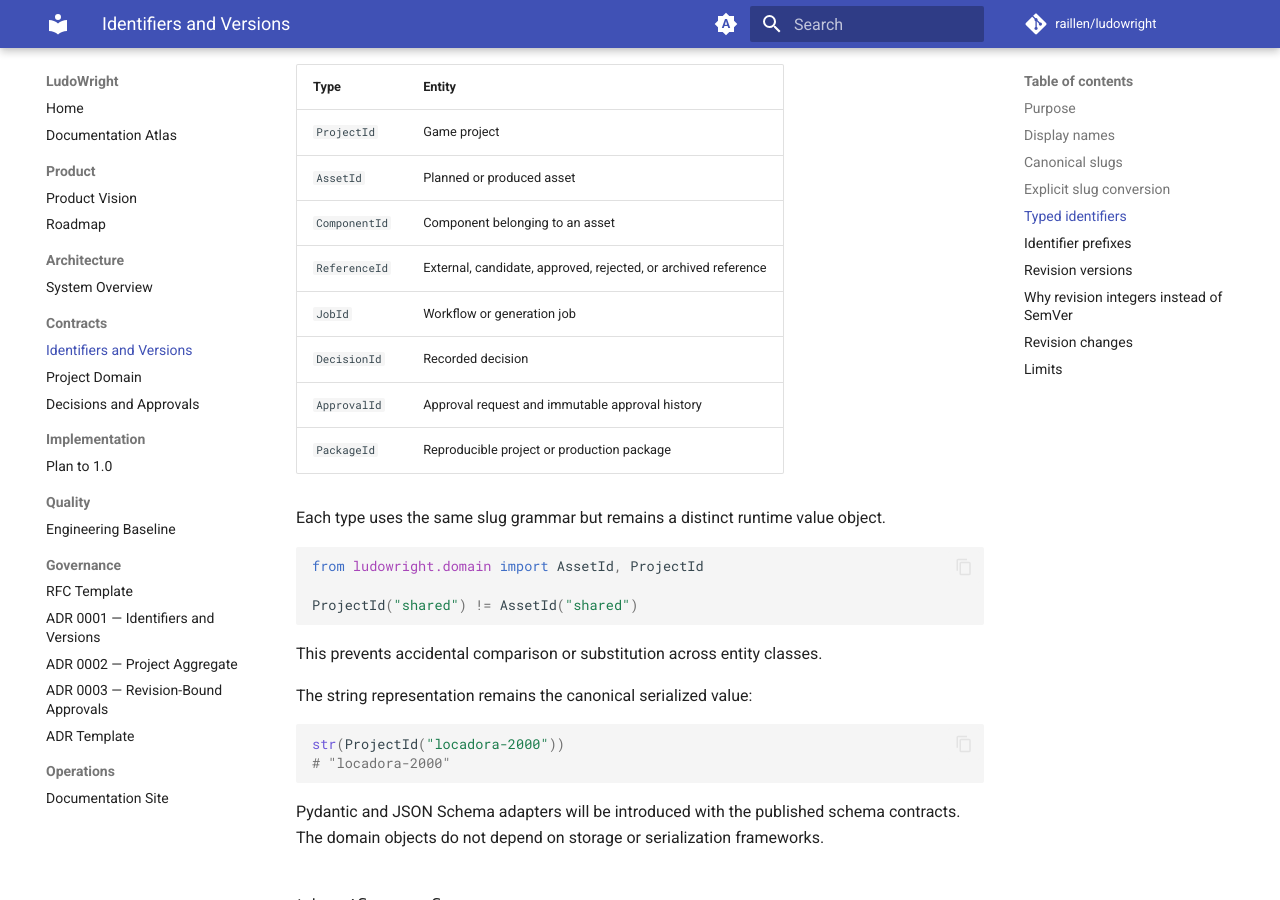
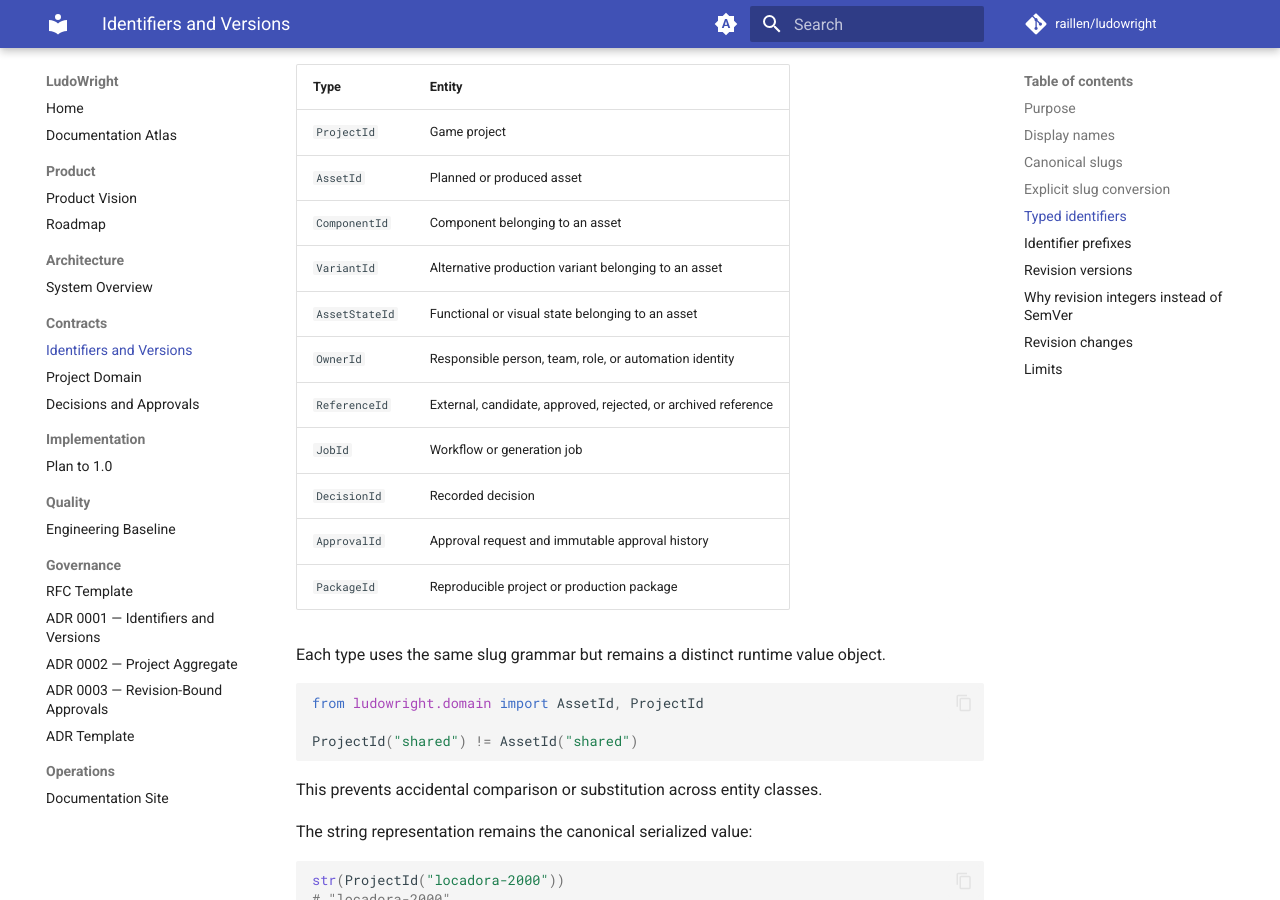
Before and after one commit to raillen/ludowright, an MkDocs documentation site: the page built from docs/contracts/IDENTIFIERS_AND_VERSIONS.md, in a window 1280 px wide and 900 px high, scrolled down 2396 px. Built offline with MkDocs 1.6.1 and Material for MkDocs 9.7.7, drawn with Linux system fonts in a browser that asks for light colours; comment, search, counter and statistics services are not loaded.

Commit message:
Document asset element and owner identifiers

```diff
--- a/docs/contracts/IDENTIFIERS_AND_VERSIONS.md
+++ b/docs/contracts/IDENTIFIERS_AND_VERSIONS.md
@@ -105,6 +105,9 @@
 | `ProjectId` | Game project |
 | `AssetId` | Planned or produced asset |
 | `ComponentId` | Component belonging to an asset |
+| `VariantId` | Alternative production variant belonging to an asset |
+| `AssetStateId` | Functional or visual state belonging to an asset |
+| `OwnerId` | Responsible person, team, role, or automation identity |
 | `ReferenceId` | External, candidate, approved, rejected, or archived reference |
 | `JobId` | Workflow or generation job |
 | `DecisionId` | Recorded decision |
```
